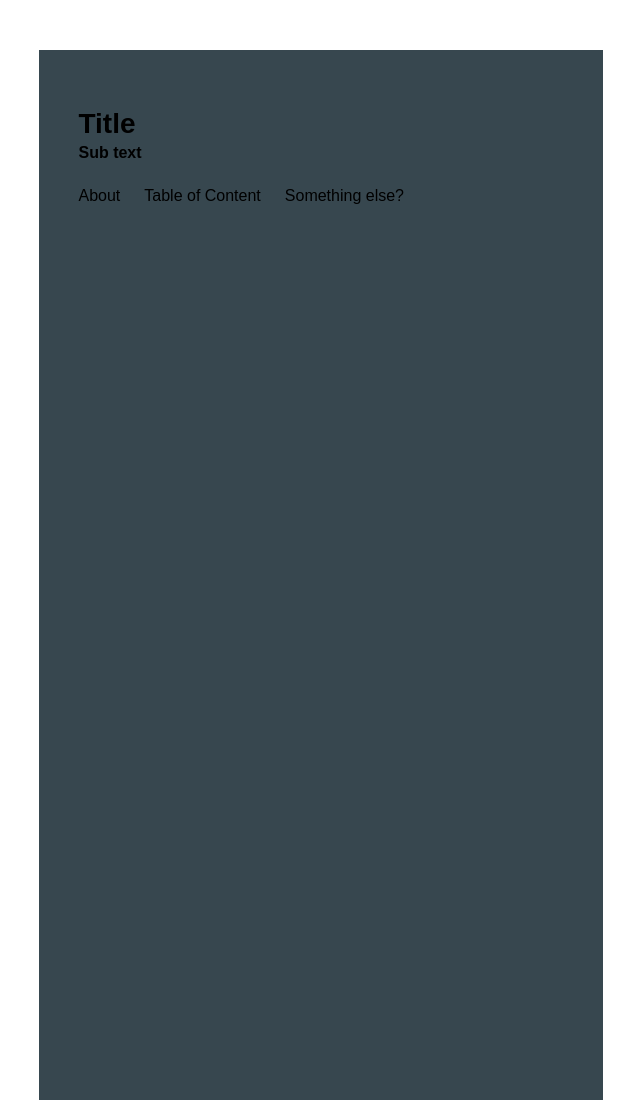
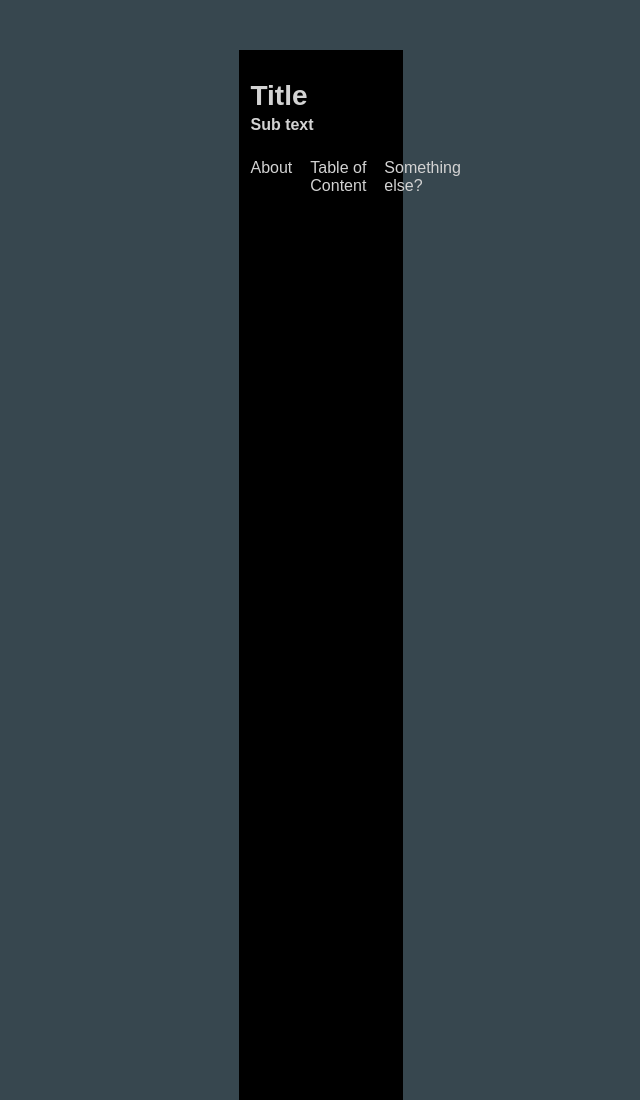
Before and after one commit to Development-Omnia/Sad-Glove-Site, a plain HTML site: page index.html in a window 1280 px wide. Shown: the top 1100 px of the page, without its empty margins (319-959 px from the left). Drawn offline with Linux system fonts and the light colour scheme.

Commit message:
upadates

```diff
--- a/style.css
+++ b/style.css
@@ -1,20 +1,20 @@
 html *
 {
-   /* font-size: 1em !important; */
-   color: #000 !important;
-   font-family: Arial !important;
+    color: #D3D3D3 !important;
+    font-family: Arial !important;
 }
+
 body{
     margin-top: 0px;
+    background-color: #37474f;
 }
 
 .mainBackground{
-    margin-left: 350px;
-    margin-right: 350px;
+    margin-left: 550px;
+    margin-right: 550px;
     margin-top: 50px;
-    background-color: #37474f;
+    background-color: black;
     height: 1800px;
-
 }
 
 header{
@@ -27,6 +27,7 @@ h1{
     font-size: 28px;
     margin-bottom: 4px;
 }
+
 h2{
     font-size:16px;
     margin-top:0px;
@@ -36,15 +37,15 @@ h2{
     margin-top: 25px;
 }
 
-
 ul{
     list-style-type: none;
     display: flex;
     flex-direction: row;
-    gap: 24px;
+    gap: 18px;
     margin: 0px;
     padding: 0px;
 }
+
 a{
     text-decoration: none;
 }
```
Also changed, not shown: 1 other file.
